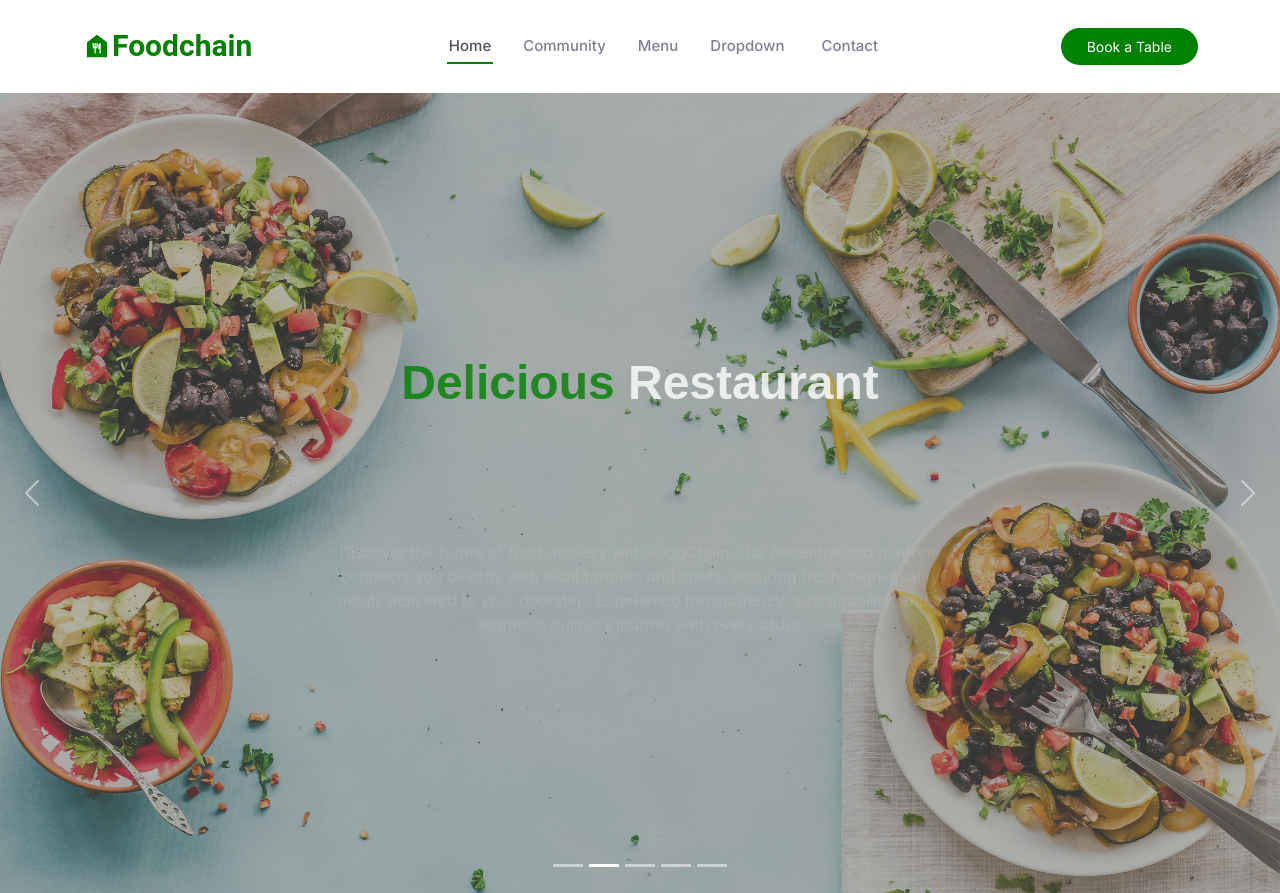
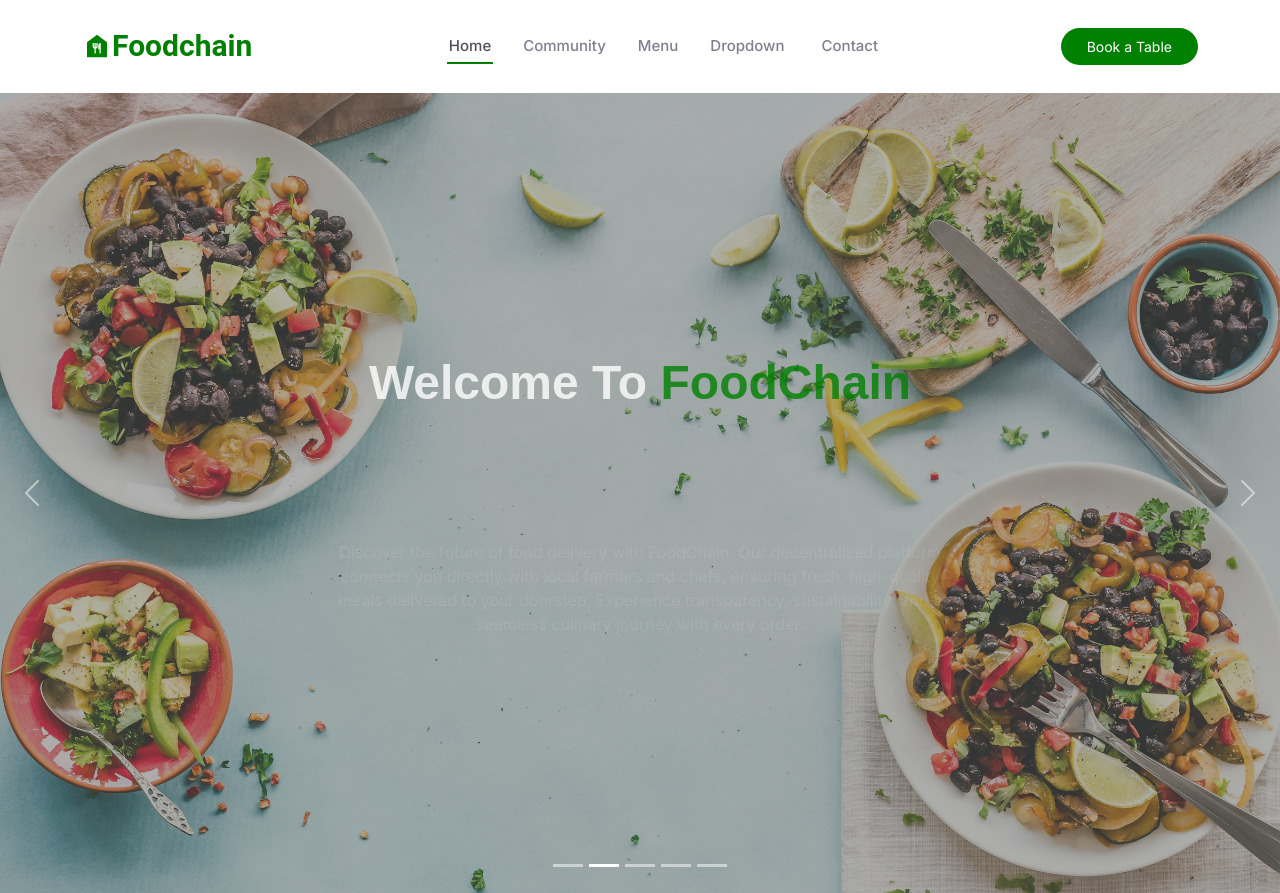
Before and after one commit to Jagadeeshftw/FlavorFrenzy, a Next.js app: page / in a window 1280 px wide. Built offline with nearby package versions, Linux system fonts and the light colour scheme.

Commit message:
Updating welcome message

```diff
--- a/components/Carousel/Carousel.tsx
+++ b/components/Carousel/Carousel.tsx
@@ -16,7 +16,7 @@
               <CarouselCaption className="carousel-container">
                 <div className="carousel-content">
                   <h2 className="animate__animated animate__fadeInDown">
-                    <span>Delicious</span> Restaurant
+                    Welcome To <span>FoodChain</span>
                   </h2>
                   <p className="animate__animated animate__fadeInUp">
                     {item.caption}
```
Also changed, not shown: components/BootstrapClient.tsx (deleted, +0 -24 lines).
